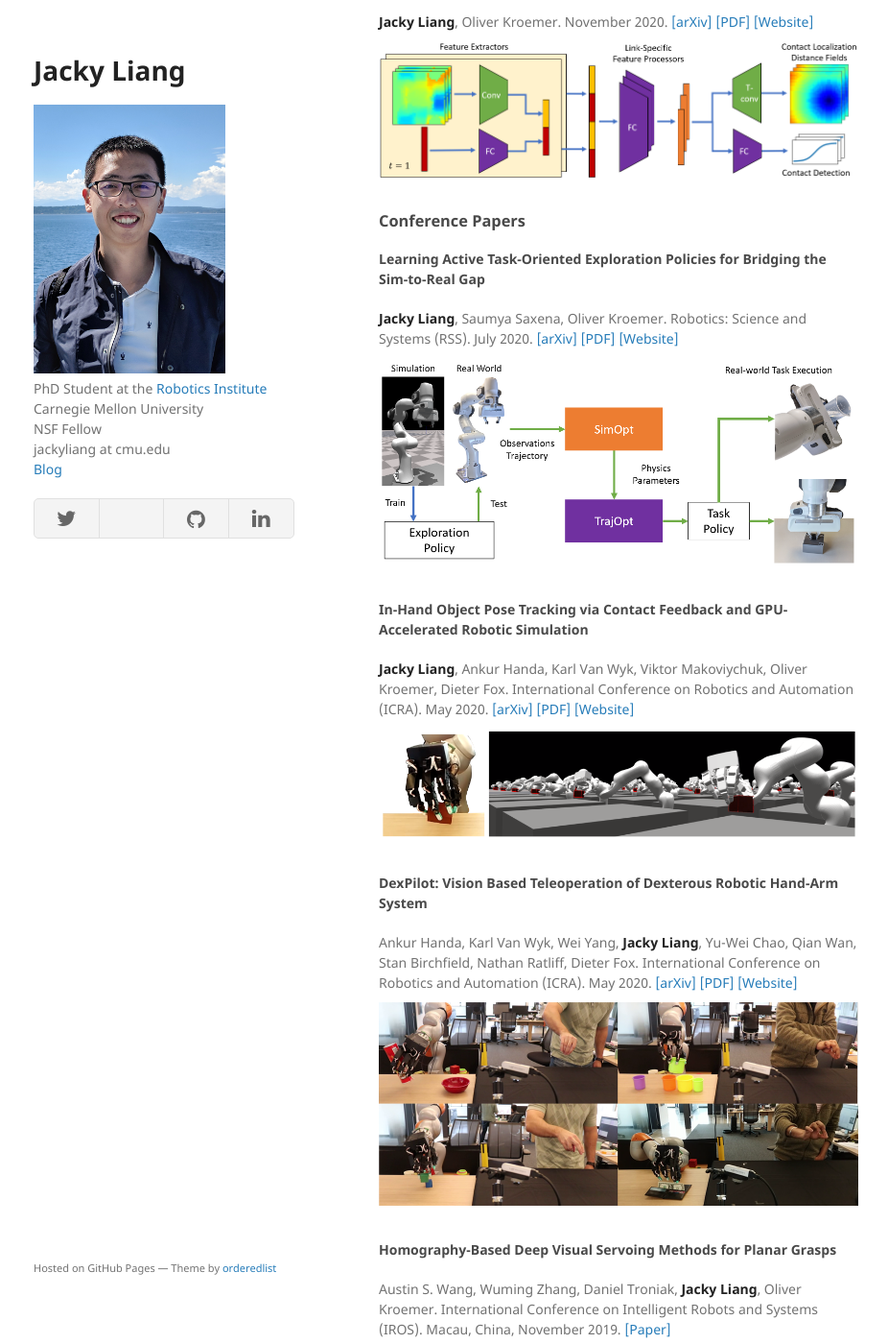
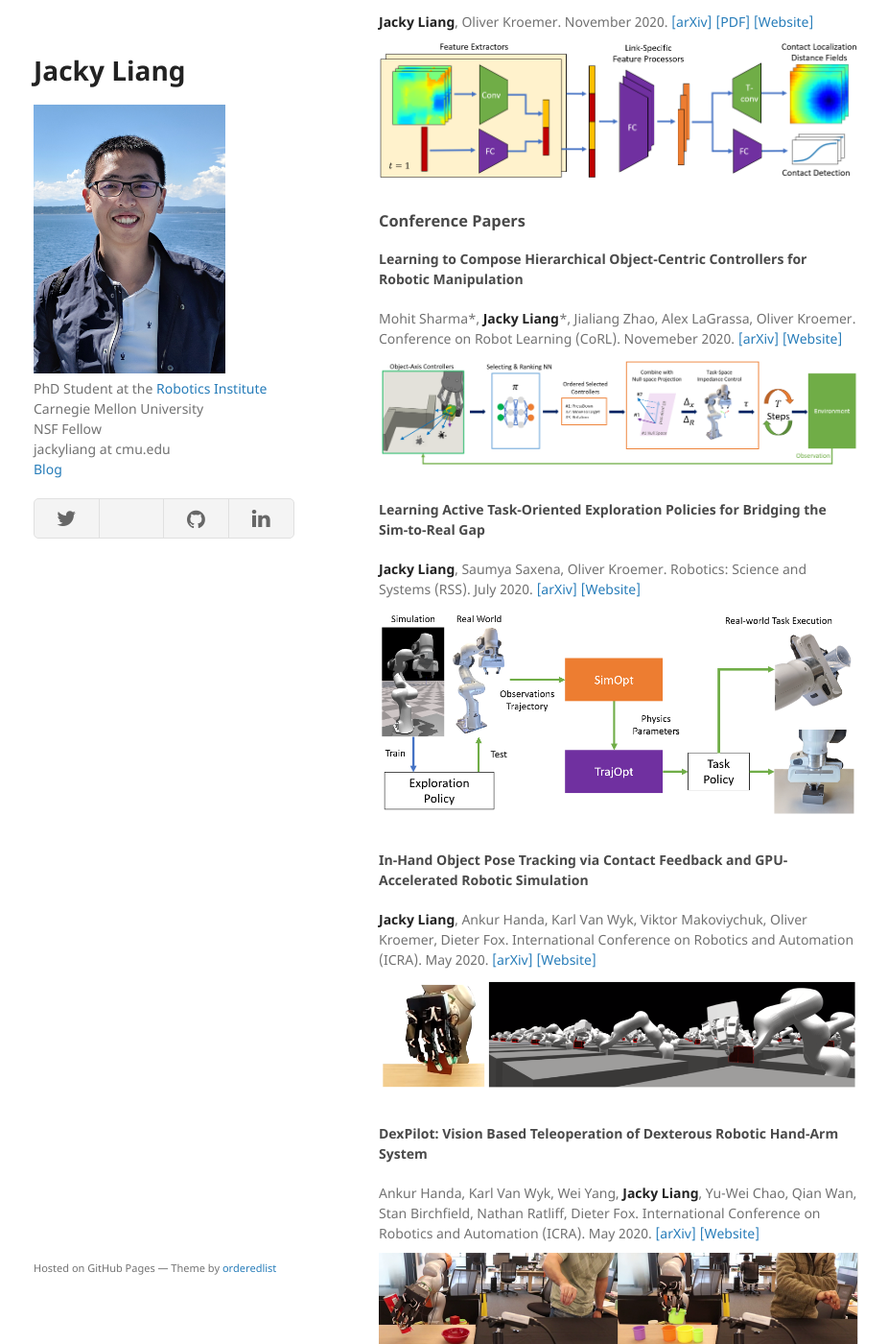
Before and after one commit to jacky-liang/jacky.io, a Jekyll site: the page built from index.md, in a window 1280 px wide and 1400 px high, scrolled down 1668 px. Shown: the whole window at 96% size, without its empty margins (175-1101 px from the left). Built offline with Jekyll 4.4.1, drawn with Linux system fonts in a browser that asks for light colours; a style sheet for code colours, icons or effects is not loaded; our own code applies the rules of GitHub Pages for plain Markdown files.

Commit message:
added corl paper removed PDF links

```diff
--- a/index.md
+++ b/index.md
@@ -52,12 +52,19 @@ November 2020.
 
 ### Conference Papers
 
+#### Learning to Compose Hierarchical Object-Centric Controllers for Robotic Manipulation
+Mohit Sharma\*, **Jacky Liang**\*, Jialiang Zhao, Alex LaGrassa, Oliver Kroemer.
+Conference on Robot Learning (CoRL).
+Novemeber 2020.
+[\[arXiv\]](https://arxiv.org/abs/2011.04627)
+[\[Website\]](https://sites.google.com/view/compositional-object-control/)
+[<img class="pub-img" src="{{ site.baseurl }}assets/imgs/controllers.png">](https://sites.google.com/view/compositional-object-control/)
+
 #### Learning Active Task-Oriented Exploration Policies for Bridging the Sim-to-Real Gap
 **Jacky Liang**, Saumya Saxena, Oliver Kroemer.
 Robotics: Science and Systems (RSS).
 July 2020.
 [\[arXiv\]](https://arxiv.org/abs/2006.01952)
-[\[PDF\]](https://arxiv.org/pdf/2006.01952.pdf)
 [\[Website\]](https://sites.google.com/view/task-oriented-exploration/)
 [<img class="pub-img" src="{{ site.baseurl }}assets/imgs/active_explore.png">](https://sites.google.com/view/task-oriented-exploration/)
 
@@ -66,7 +73,6 @@ July 2020.
 International Conference on Robotics and Automation (ICRA).
 May 2020.
 [\[arXiv\]](https://arxiv.org/abs/2002.12160)
-[\[PDF\]](https://arxiv.org/pdf/2002.12160.pdf)
 [\[Website\]](https://sites.google.com/view/in-hand-object-pose-tracking/)
 [<img class="pub-img" src="{{ site.baseurl }}assets/imgs/pose_flat.png">](https://sites.google.com/view/in-hand-object-pose-tracking/)
 
@@ -75,7 +81,6 @@ Ankur Handa, Karl Van Wyk, Wei Yang, **Jacky Liang**, Yu-Wei Chao, Qian Wan, Sta
 International Conference on Robotics and Automation (ICRA).
 May 2020.
 [\[arXiv\]](https://arxiv.org/abs/1910.03135)
-[\[PDF\]](https://github.com/ankurhanda/dexpilot/blob/master/dexpilot_main.pdf)
 [\[Website\]](https://sites.google.com/view/dex-pilot)
 [<img class="pub-img" src="{{ site.baseurl }}assets/imgs/dexpilot.png">](https://sites.google.com/view/dex-pilot)
 
@@ -99,7 +103,6 @@ Tokyo, Japan, August 2019.
 Conference on Robot Learning (CoRL).
 Zurich, Switzerland, October 2018.
 [\[arXiv\]](https://arxiv.org/abs/1810.05762)
-[\[PDF\]](https://arxiv.org/pdf/1810.05762.pdf)
 [\[Website\]](https://sites.google.com/view/accelerated-gpu-simulation/home)
 [<img class="pub-img" src="{{ site.baseurl }}assets/imgs/gpu-rl.png"> ](https://sites.google.com/view/accelerated-gpu-simulation/home)
 
@@ -138,7 +141,6 @@ February 2020.
 Kevin Zhang\*, Mohit Sharma\*, **Jacky Liang**\*, Oliver Kroemer.
 November 2020.
 [\[arXiv\]](https://arxiv.org/abs/2011.02398)
-[\[PDF\]](https://arxiv.org/pdf/2011.02398.pdf)
 [<img class="pub-img" src="{{ site.baseurl }}assets/imgs/RobotInterfaceFlipped.png">](https://arxiv.org/abs/2011.02398)
 
 <small>\* Equal Contribution.</small>
```
Also changed, not shown: other parts of index.md (+0 -1 lines), assets/imgs/controllers.png (added).
